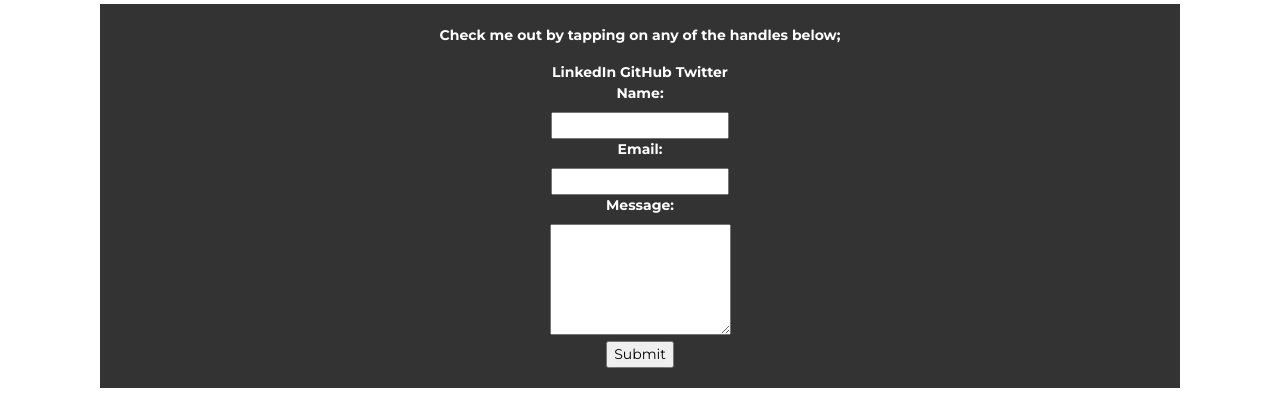
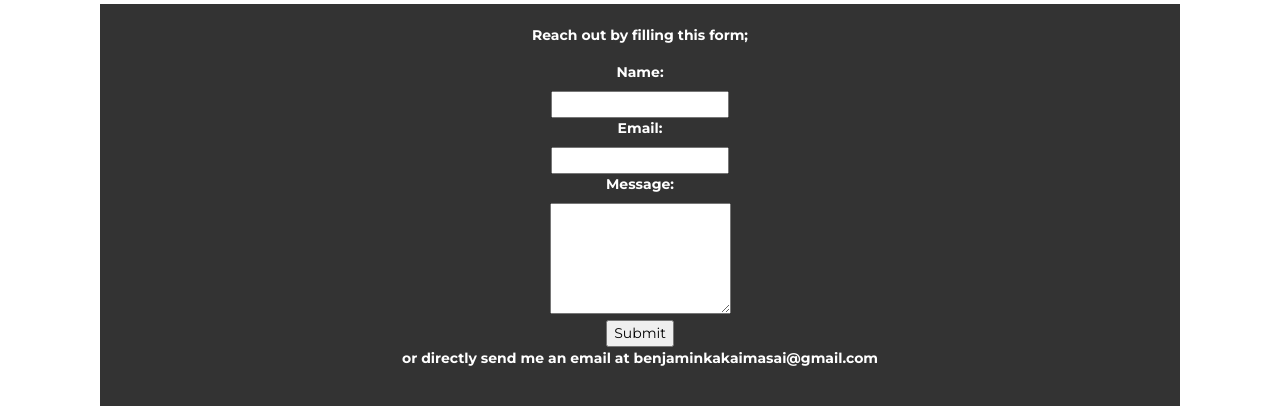
Before and after one commit to BenjaminKakai/My-Portfolio, a plain HTML site: page Updated portfolio/index.html in a window 1280 px wide. Shown: the part 5807-6213 px from the top of the page. Drawn offline with Linux system fonts and the light colour scheme.

Commit message:
Add files via upload

```diff
--- a/Updated portfolio/index.html
+++ b/Updated portfolio/index.html
@@ -393,12 +393,8 @@
     <script src="scripts/main.js?ver=1.1.0"></script>
 
     </main>
-  <footer>
-  <p>Check me out by tapping on any of the handles below;</p>
-    <!-- Add social media buttons -->
-    <a href="https://www.linkedin.com/in/benjaminkakai/" class="social-button">LinkedIn</a>
-    <a href="https://github.com/bkmzuri" class="social-button">GitHub</a>
-    <a href="https://twitter.com/bkmzuri" class="social-button">Twitter</a>
+<footer>
+  <p>Reach out by filling this form;</p>
 
     <!-- Add a contact form -->
     <form action="#">
@@ -409,7 +405,9 @@
       <label for="message">Message:</label><br>
       <textarea id="message" name="message" rows="5"></textarea><br>
       <input type="submit" value="Submit">
-      </form>
-  </footer>
+    </form>
+    <p>or directly send me an email at <a href="mailto:benjaminkakaimasai@gmail.com">benjaminkakaimasai@gmail.com</a></p>
+</footer>
+
   </body>
 </html>
```
